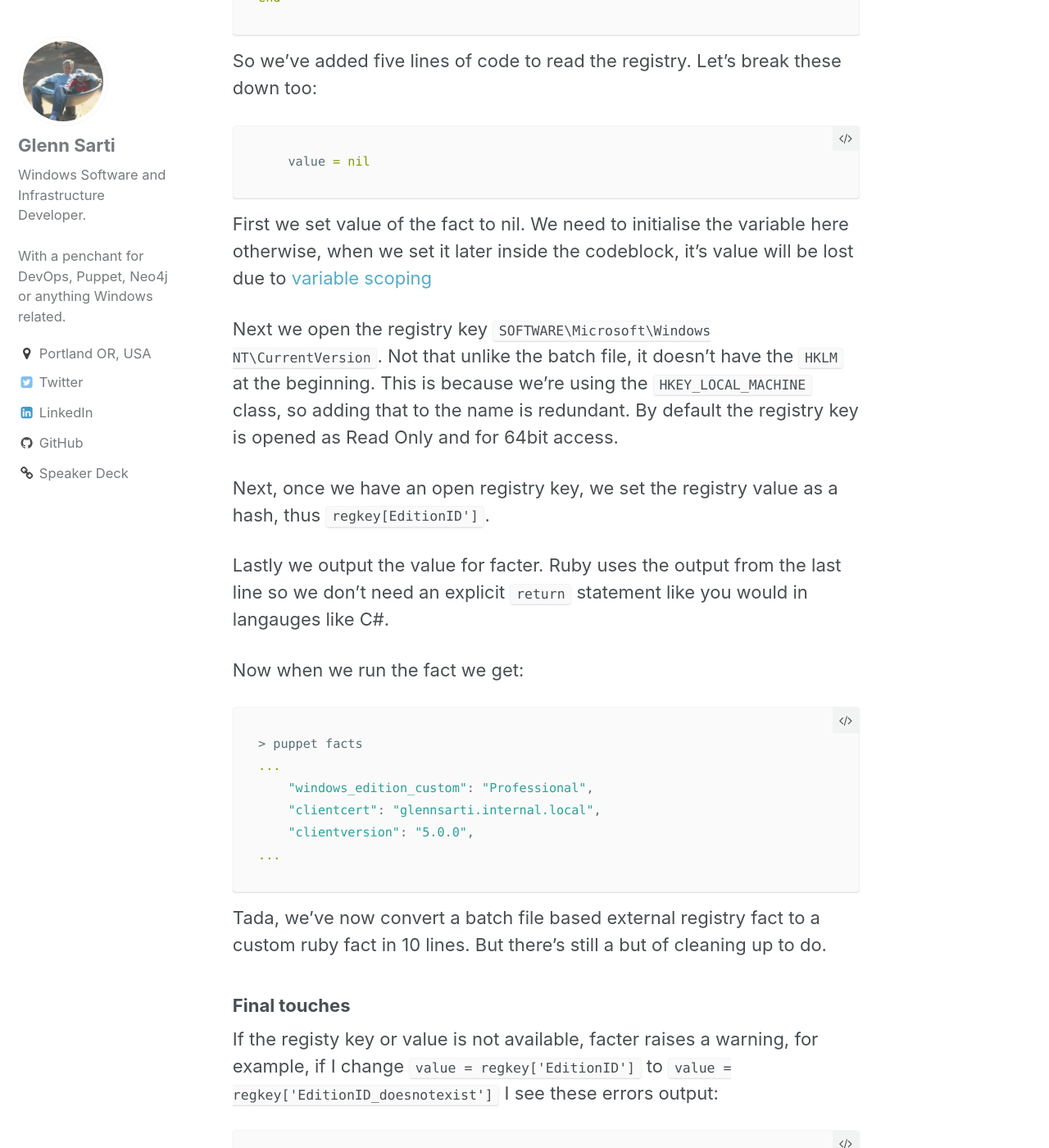
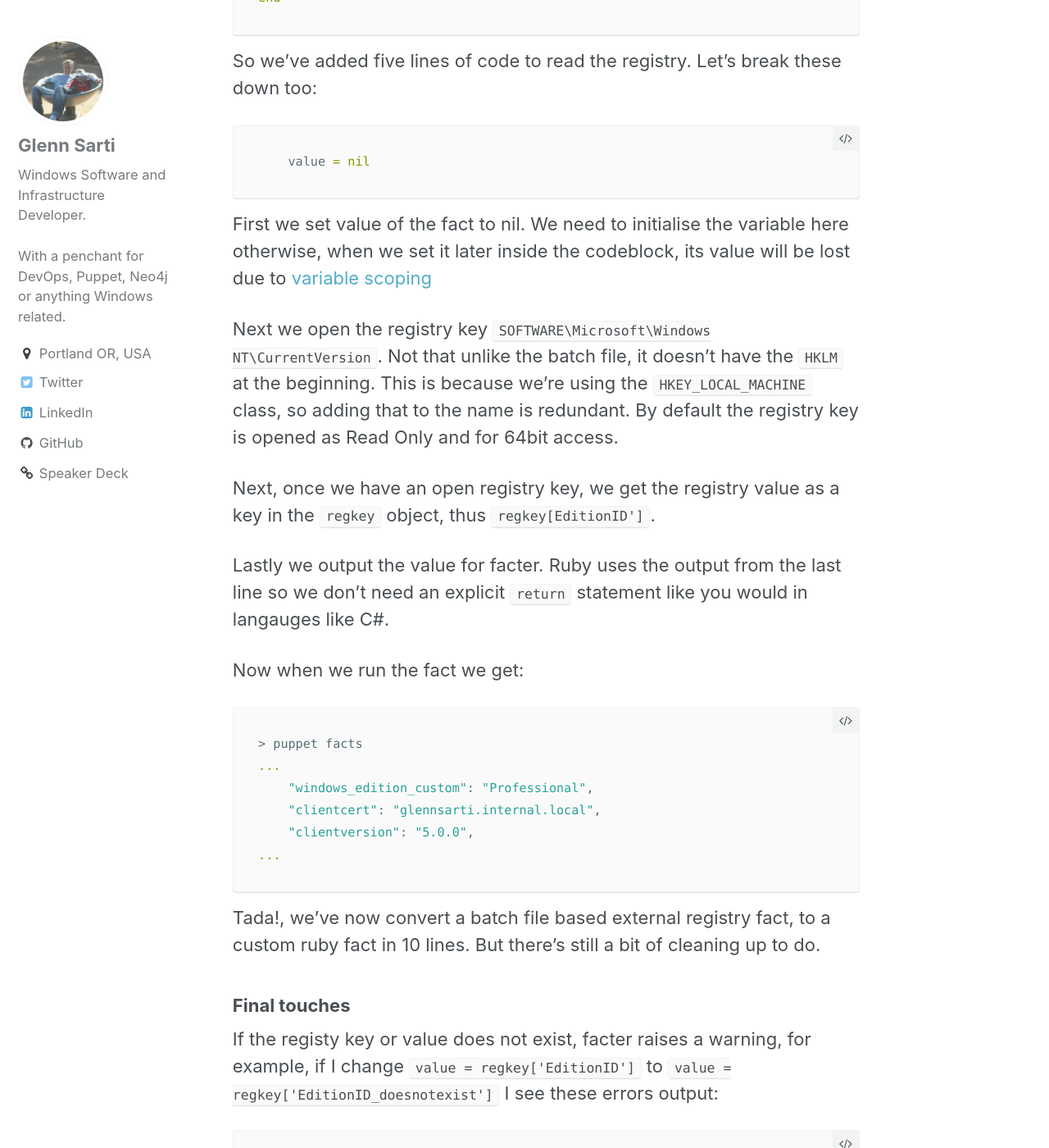
Before and after one commit to glennsarti/glennsarti.github.io, a Jekyll site: the page built from _posts/2017-07-05-puppet-ruby-facts.md, in a window 1280 px wide and 1400 px high, scrolled down 5314 px. Shown: the whole window at 82% size. Built offline with Jekyll 4.4.1, drawn with Linux system fonts in a browser that asks for light colours; comment, search, counter and statistics services are not loaded; some of the changed text lies outside the part shown.

Commit message:
Fix typos in ruby-facts blog post
Fix typos in ruby-facts blog post

````diff
--- a/_posts/2017-07-05-puppet-ruby-facts.md
+++ b/_posts/2017-07-05-puppet-ruby-facts.md
@@ -126,7 +126,7 @@ The confine statement instructs facter to only attempt resolution of this fact o
     'testvalue'
 ```
 
-As this is just a demonstration, this static string value is output.  This is the code we'll change next to output the real value.
+As this is just a demonstration, we are using a static string.  This is the code we'll change to output what the real value.
 
 ### Reading the registry in Puppet and ruby
 
@@ -151,11 +151,11 @@ So we've added five lines of code to read the registry.  Let's break these down
     value = nil
 ```
 
-First we set value of the fact to nil.  We need to initialise the variable here otherwise, when we set it later inside the codeblock, it's value will be lost due to [variable scoping](https://blog.codeship.com/a-deep-dive-into-ruby-scopes/)
+First we set value of the fact to nil.  We need to initialise the variable here otherwise, when we set it later inside the codeblock, its value will be lost due to [variable scoping](https://blog.codeship.com/a-deep-dive-into-ruby-scopes/)
 
 Next we open the registry key `SOFTWARE\Microsoft\Windows NT\CurrentVersion`.  Not that unlike the batch file, it doesn't have the `HKLM` at the beginning.  This is because we're using the `HKEY_LOCAL_MACHINE` class, so adding that to the name is redundant.  By default the registry key is opened as Read Only and for 64bit access.
 
-Next, once we have an open registry key, we set the registry value as a hash, thus `regkey[EditionID']`.
+Next, once we have an open registry key, we get the registry value as a key in the `regkey` object, thus `regkey[EditionID']`.
 
 Lastly we output the value for facter.  Ruby uses the output from the last line so we don't need an explicit `return` statement like you would in langauges like C#.
 
@@ -170,11 +170,11 @@ Now when we run the fact we get:
 ...
 ```
 
-Tada, we've now convert a batch file based external registry fact to a custom ruby fact in 10 lines.  But there's still a but of cleaning up to do.
+Tada!, we've now convert a batch file based external registry fact, to a custom ruby fact in 10 lines.  But there's still a bit of cleaning up to do.
 
 ### Final touches
 
-If the registy key or value is not available, facter raises a warning, for example, if I change `value = regkey['EditionID']` to `value = regkey['EditionID_doesnotexist']` I see these errors output:
+If the registy key or value does not exist, facter raises a warning, for example, if I change `value = regkey['EditionID']` to `value = regkey['EditionID_doesnotexist']` I see these errors output:
 
 ``` powershell
 > puppet facts
@@ -277,7 +277,7 @@ So again, let's break this down:
       require 'win32ole'
 ```
 
-Much like in PowerShell or C# we need to import modules (or gems for ruby) into our code.  We do this with the `require` statement.  This enables us to use the WIN32OLE object on later lines.
+Much like in PowerShell or C#, we need to import modules (or gems for ruby) into our code.  We do this with the `require` statement.  This enables us to use the WIN32OLE object on later lines.
 
 ``` ruby
       wmi = WIN32OLE.connect("winmgmts:\\\\.\\root\\cimv2")
````
Also changed, not shown: other parts of _posts/2017-07-05-puppet-ruby-facts.md (+7 -7 lines).
